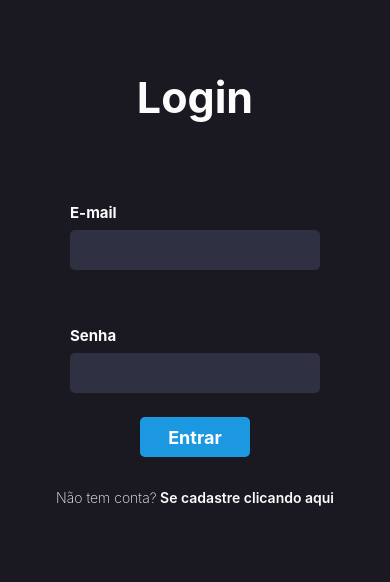
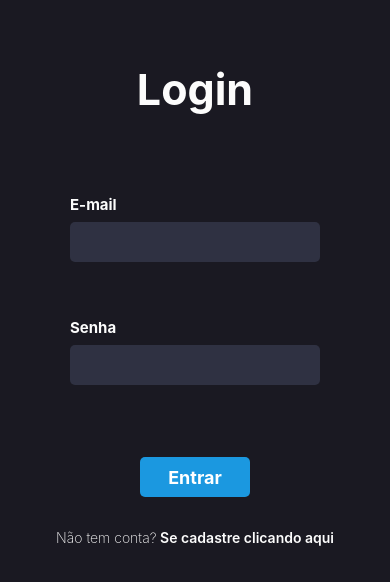
Before and after one commit to IgorEverton/Iacademy, a React Native app: screen /Pendencia in a window 390 px wide. Shown: the top 582 px of the page. Built offline with nearby package versions, Linux system fonts and the light colour scheme.

Commit message:
atualizando layout tela de Pendencia

```diff
--- a/src/components/Dashboard.js
+++ b/src/components/Dashboard.js
@@ -13,7 +13,6 @@ const Dashboard = () =>{
       <View style={{ flex:1, alignItems:"center", backgroundColor:"#1A1922"}}>
         <Text style={estilos.h1}>Dashboard</Text>
         <Text style={estilos.h2}>Cursos em andamento</Text>
-
       <View style={estilos.curso}>
         <ImageBackground style={{margin: 5, padding: 20, alignSelf: "center"}} source={imgMongoDB} />
           <TouchableOpacity style={estilos.botao}>Continuar de onde parou</TouchableOpacity>
@@ -45,13 +44,11 @@ const Dashboard = () =>{
       <View style={estilos.curso}>
         <ImageBackground style={{margin: 5, padding: 20, alignSelf: "center", width:"37px", height:"37px"}} source={imgGames} />
         <Text style={{fontWeight:"bold", fontSize:10, width:"190px",color:"#FCFCFC"}}>Desenvolvimento de jogos {'\n'}Internet das coisas  {'\n'}Carreira QA: Processos e Automação</Text>
-
       </View>
 
       <View style={estilos.curso}>
         <ImageBackground style={{margin: 5, padding: 20, alignSelf: "center", width:"37px", height:"37px"}} source={imgInvest} />
         <Text style={{fontWeight:"bold", fontSize:10, width:"190px",color:"#FCFCFC"}}>Bolsa de Valores {'\n'}PIB  {'\n'}Criptomoedas</Text>
-
       </View>
      </View>
   );
--- a/src/components/Login.js
+++ b/src/components/Login.js
@@ -45,7 +45,7 @@ const LoginForm = () =>{
           <Text style={styles.label}>Senha</Text>
           <TextInput style={styles.input} value={senha} onChangeText={setSenha}/>
         </View>
-          <View>
+          <View style={{paddingTop:"3rem"}}>
             <TouchableOpacity onPress={() => navigation.navigate('Dashboard')}
             style={styles.button}>
                 <Text style={styles.textButton}>Entrar</Text>
@@ -72,10 +72,10 @@ const styles = StyleSheet.create({
   container: {
     flex:1,
     display:"flex",
-    paddingTop:"10%",
+    paddingTop:"8%",
     alignItems:"center",
     backgroundColor:"#1A1922",
-    paddingBottom:"55%",
+    paddingBottom:"60%",
   },
   h1:{
     textAlign:"center",
--- a/src/components/Pendencia.js
+++ b/src/components/Pendencia.js
@@ -1,21 +1,30 @@
 import React,  {useState} from 'react';
-import {Text, View,TouchableOpacity, Image, ImageBackground} from 'react-native';
+import {Text, View,TouchableOpacity, Image, ImageBackground, ScrollView} from 'react-native';
 import completedIcon from '../assets/img/CompletedIcon.png';
 import warningIcon from '../assets/img/WarningIcon.png';
 import incompletedIcon from '../assets/img/IncompletedIcon.png';
 import setinha from '../assets/img/setinhaPreta.png';
 
 const estilos = {
+  container:{
+    flex:1,
+    display:"flex",
+    paddingTop:"8%",
+    alignItems:"center",
+    backgroundColor:"#1A1922",
+    paddingBottom:"60%",
+  },
   divzinha: {
-    backgroundColor: "#3DABDF",
-    marginHorizontal: '10px',
-    paddingVertical: "10px",
-    borderRadius: 3,
+    backgroundColor:"#2F3142",
+    width:"18rem", height:"100px",
+    borderRadius:"5px",
+    padding: 10,
     flexDirection: "row",
-    marginTop: 15,
+    minWidth: "230px",
+    marginBottom:"10px"
   },
   texto:{
-    color: "black",
+    color: "white",
     fontWeight: "bold",
     flexWrap: "wrap",
     maxWidth: "85%",
@@ -31,17 +40,18 @@ const estilos = {
     fontSize: 10
   },
    botaoConcluir:{
-    backgroundColor:"#A4D8F5",
+    backgroundColor:"#0880A2",
     width:"80px", height:"19px",
     borderRadius: 5,
-    justifyContent:"center", alignItems:"center",
+    justifyContent:"center",
+    alignItems:"center",
     position: "absolute",
     right: "5%",
     fontSize: 9,
     bottom: 0,
   },
     botaozinho:{
-    backgroundColor:"#A4D8F5",
+    backgroundColor:"#262734",
     height: 20,
     width: 20,
     borderRadius: 3,
@@ -51,12 +61,13 @@ const estilos = {
     justifyContent: "center",
   },
     detalhes:{
-      backgroundColor: "#A0DAF3",
+      backgroundColor: "#2F3142",
       marginHorizontal: 10,
       borderRadius: 3,
       flexDirection: "column",
     },
     textoDetalhes:{
+      color:"white",
       padding: 20
     }
 }
@@ -86,6 +97,7 @@ function Divzinha(props) {
 
   return (
   <View>
+    <ScrollView>
     <View style={estilos.divzinha}>
       <ImageBackground source={imagem} style={{ height: 35, width: 36, margin: 10, alignSelf: "center" }} />
       <View style={{ flex: 1}}>
@@ -109,14 +121,15 @@ function Divzinha(props) {
           </View>
         </View>
     )}
+    </ScrollView>
   </View>
   );
 }
 
 const Pendencias = () =>{
       return(
-      <View style={{flex:1, backgroundColor: "white", marginBottom: 100}}>
-        <Text style={{textAlign:"center",fontSize:35, fontWeight:"bold",marginTop:"32px", marginBottom:"10px"}}>Pendências</Text>
+      <View style={estilos.container}>
+        <Text style={{textAlign:"center",fontSize:35, fontWeight:"bold",marginTop:"32px", marginBottom:"10px", color:"white"}}>Pendências</Text>
 
         <Divzinha titulo={"Atividade de React Native"} config={{completo: 100, aceitavel: 80}}  status={80} detalhes={["5.5: Criando componentes", "5.6: useState e useEffect"]}/>
 
@@ -133,7 +146,7 @@ const Pendencias = () =>{
 
 export default ()=>{
   return(
-    <View style={{flex:1}}>
+    <View >
       <Pendencias/>
     </View>
   )
```
